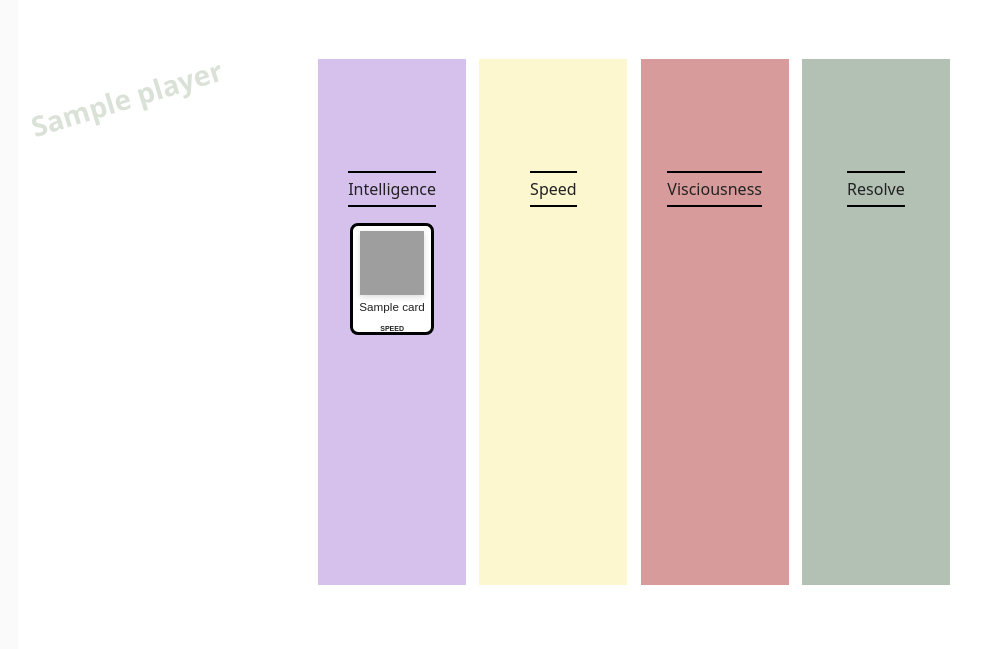
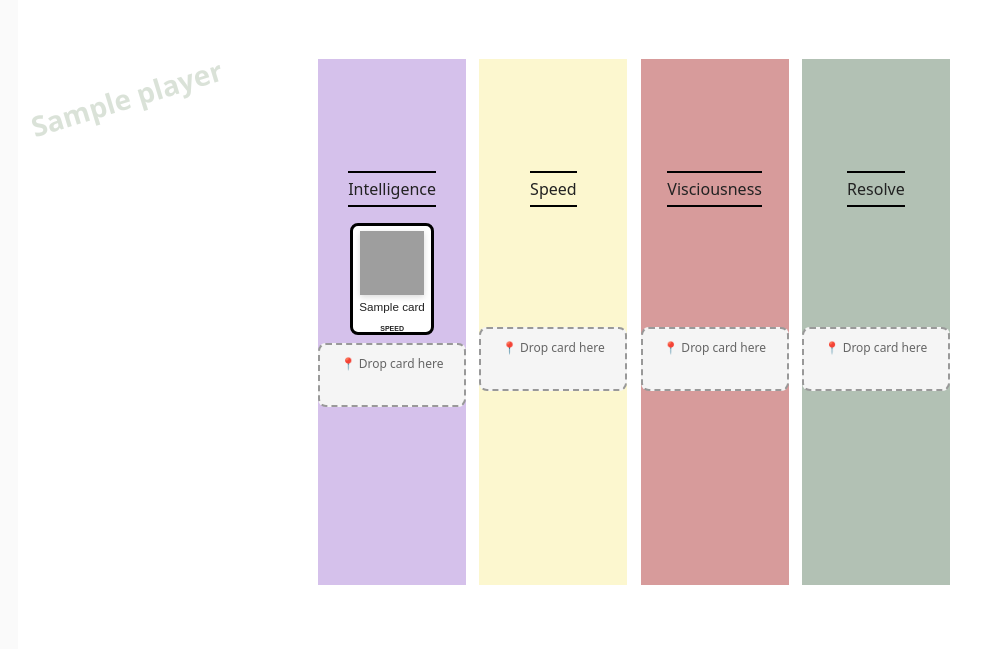
Before and after one commit to LucasWillemsens/Megans-Magische-Meesters, a Django app: page /game/1/board/1/ in a window 1280 px wide. Shown: the part 204-853 px from the top of the page, without its empty margins (6-987 px from the left). Run offline with Django 5.2, Linux system fonts and the light colour scheme; tables that the repository leaves empty hold one stand-in row (values such as "Sample post"); grey boxes are pictures that could not be loaded.

Commit message:
make cards daggable to lane, should rework slob javascript file
Co-authored-by: Copilot <copilot@github.com>

```diff
--- a/MMM/jinja2/MMM/battle/viewBoard.jinja2
+++ b/MMM/jinja2/MMM/battle/viewBoard.jinja2
@@ -10,9 +10,9 @@
         <div class="playerInfo">
             <h2>{{ player.name }}</h2>
             {% if player.profilePictureSource == "" %}
-            <img class="fit-picture" src="{{ static('profile.jpg')}}" alt="{{player.name}}'s profile picture" />
+            <img draggable="false" class="fit-picture" src="{{ static('profile.jpg')}}" alt="{{player.name}}'s profile picture" />
             {% else %}
-            <img class="fit-picture" src="{{ static('{{assetsDir}}+{{player.profilePictureSource}}')}}"
+            <img draggable="false" class="fit-picture" src="{{ static('{{assetsDir}}+{{player.profilePictureSource}}')}}"
                 alt="{{player.name}}'s profile picture" />
             {% endif %}
         </div>
@@ -38,9 +38,9 @@
                         {% for card in lane.cards %}
                             <li class="card smallCard">
                                 {% if card.card.artSource == "" %}
-                                <img class="fit-picture" src="{{ static('1flubeltje.jpg')}}" alt="no art of {{card.card.title}}" />
+                                <img draggable="false" class="fit-picture" src="{{ static('1flubeltje.jpg')}}" alt="no art of {{card.card.title}}" />
                                 {% else %}
-                                <img class="fit-picture" src="{{ static(card.card.artSource)}}" alt="art of {{card.card.title}}" />
+                                <img draggable="false" class="fit-picture" src="{{ static(card.card.artSource)}}" alt="art of {{card.card.title}}" />
                                 {% endif %}
 
                                 <div class="smallCardInfo">
@@ -62,9 +62,9 @@
                         {% for card in lane.trustedCards %}
                             <li class="card smallCard">
                                 {% if card.card.artSource == "" %}
-                                <img class="fit-picture" src="{{ static('1flubeltje.jpg')}}" alt="no art of {{card.card.title}}" />
+                                <img draggable="false" class="fit-picture" src="{{ static('1flubeltje.jpg')}}" alt="no art of {{card.card.title}}" />
                                 {% else %}
-                                <img class="fit-picture" src="{{ static(card.card.artSource)}}" alt="art of {{card.card.title}}" />
+                                <img draggable="false" class="fit-picture" src="{{ static(card.card.artSource)}}" alt="art of {{card.card.title}}" />
                                 {% endif %}
 
                                 <div class="smallCardInfo">
@@ -105,9 +105,9 @@
                         {% for card in lane.cards %}
                             <li class="card smallCard">
                                 {% if card.card.artSource == "" %}
-                                <img class="fit-picture" src="{{ static('1flubeltje.jpg')}}" alt="no art of {{card.card.title}}" />
+                                <img draggable="false" class="fit-picture" src="{{ static('1flubeltje.jpg')}}" alt="no art of {{card.card.title}}" />
                                 {% else %}
-                                <img class="fit-picture" src="{{ static(card.card.artSource)}}" alt="art of {{card.card.title}}" />
+                                <img draggable="false" class="fit-picture" src="{{ static(card.card.artSource)}}" alt="art of {{card.card.title}}" />
                                 {% endif %}
 
                                 <div class="smallCardInfo">
@@ -129,9 +129,9 @@
                         {% for card in lane.trustedCards %}
                             <li class="card smallCard">
                                 {% if card.card.artSource == "" %}
-                                <img class="fit-picture" src="{{ static('1flubeltje.jpg')}}" alt="no art of {{card.card.title}}" />
+                                <img draggable="false" class="fit-picture" src="{{ static('1flubeltje.jpg')}}" alt="no art of {{card.card.title}}" />
                                 {% else %}
-                                <img class="fit-picture" src="{{ static(card.card.artSource)}}" alt="art of {{card.card.title}}" />
+                                <img draggable="false" class="fit-picture" src="{{ static(card.card.artSource)}}" alt="art of {{card.card.title}}" />
                                 {% endif %}
 
                                 <div class="smallCardInfo">
@@ -181,7 +181,7 @@
         <ul class="hand">
             {% if handCards %}
             {% for card in handCards %}
-            <li class="card smallCard">
+            <li class="card smallCard" draggable="true">
                 <form method="post" action="{{ actionUrl }}" class="cardActionForm">
                     {{ csrf_input }}
                     <input type="hidden" name="action" value="play">
@@ -191,9 +191,9 @@
                         {# <span class="rank">{{ card.card.cardType }}</span>
                         <span class="suit">{{ card.card.title }}</span> #}
                         {% if card.card.artSource == "" %}
-                        <img class="fit-picture" src="{{ static('1flubeltje.jpg')}}" alt="no art of {{card.card.title}}" />
+                        <img draggable="false" class="fit-picture" src="{{ static('1flubeltje.jpg')}}" alt="no art of {{card.card.title}}" />
                         {% else %}
-                        <img class="fit-picture" src="{{ static(card.card.artSource)}}" alt="art of {{card.card.title}}" />
+                        <img draggable="false" class="fit-picture" src="{{ static(card.card.artSource)}}" alt="art of {{card.card.title}}" />
                         {% endif %}
 
                         <div class="smallCardInfo">
@@ -230,4 +230,6 @@
         </div>
 
     <a href="{{ returnURL }}">back</a>
+    <script type="module" src="{{ static('cardDragDrop.js')}}"></script>
     {% endblock %}
+{# {% load static %} #}
--- a/MMM/jinja2/MMM/index.jinja2
+++ b/MMM/jinja2/MMM/index.jinja2
@@ -82,3 +82,6 @@
         </a>
     </div>
 {% endblock %}
+
+{#
+<script type="module" src="{% static 'cardDragDrop.js' %}"></script> #}
--- /dev/null
+++ b/var/www/static/cardDragDrop.js
@@ -0,0 +1,302 @@
+/**
+ * Card Drag and Drop System
+ * Handles dragging cards to drop zones in each lane
+ */
+
+class CardDragDropSystem {
+    constructor() {
+        this.draggedCard = null;
+        this.dropZones = new Map();
+        this.init();
+    }
+
+    /**
+     * Initialize the drag and drop system
+     */
+    init() {
+        this.createDropZones();
+        this.setupCardDragListeners();
+        this.setupDropZoneListeners();
+    }
+
+    /**
+     * Create drop zones for each lane
+     */
+    createDropZones() {
+        // Get all lanes from both enemy and player boards
+        const allLanes = document.querySelectorAll('.lane');
+
+        allLanes.forEach((lane, index) => {
+            // Create a drop zone container for each lane
+            const dropZone = document.createElement('div');
+            dropZone.className = 'drop-zone';
+            dropZone.id = `drop-zone-${index}`;
+            dropZone.dataset.laneIndex = index;
+            dropZone.textContent = '📍 Drop card here';
+            dropZone.style.cssText = `
+                min-height: 40px;
+                border: 2px dashed #999;
+                border-radius: 8px;
+                padding: 10px;
+                text-align: center;
+                background-color: #f5f5f5;
+                cursor: pointer;
+                transition: all 0.3s ease;
+                font-size: 12px;
+                color: #666;
+                margin-top: 8px;
+            `;
+
+            // Insert drop zone at the end of each lane
+            lane.appendChild(dropZone);
+
+            // Store reference to drop zone
+            this.dropZones.set(index, {
+                element: dropZone,
+                lane: lane,
+                laneElement: lane
+            });
+        });
+
+        console.log(`Created ${this.dropZones.size} drop zones`);
+    }
+
+    /**
+     * Setup drag event listeners for all draggable cards
+     */
+    setupCardDragListeners() {
+        const draggableCards = document.querySelectorAll('.card[draggable="true"]');
+
+        draggableCards.forEach((card, index) => {
+            card.addEventListener('dragstart', this.onCardDragStart.bind(this));
+            card.addEventListener('dragend', this.onCardDragEnd.bind(this));
+        });
+
+        console.log(`Setup drag listeners for ${draggableCards.length} cards`);
+    }
+
+    /**
+     * Setup event listeners for drop zones
+     */
+    setupDropZoneListeners() {
+        this.dropZones.forEach((zoneData, index) => {
+            const zone = zoneData.element;
+
+            zone.addEventListener('dragover', this.onDropZoneDragOver.bind(this));
+            zone.addEventListener('dragleave', this.onDropZoneDragLeave.bind(this));
+            zone.addEventListener('drop', this.onDropZoneDrop.bind(this));
+        });
+    }
+
+    /**
+     * Handle card drag start
+     */
+    onCardDragStart(e) {
+        this.draggedCard = e.currentTarget;
+        this.draggedCard.style.opacity = '0.6';
+        this.draggedCard.classList.add('dragging');
+
+        // Set drag image and data
+        e.dataTransfer.effectAllowed = 'move';
+        e.dataTransfer.setData('text/html', this.draggedCard.innerHTML);
+
+        console.log('Drag started:', this.draggedCard);
+
+        // Highlight all drop zones
+        this.highlightAllDropZones(true);
+    }
+
+    /**
+     * Handle card drag end
+     */
+    onCardDragEnd(e) {
+        this.draggedCard.style.opacity = '1';
+        this.draggedCard.classList.remove('dragging');
+
+        // Remove drop zone highlights
+        this.highlightAllDropZones(false);
+
+        console.log('Drag ended');
+    }
+
+    /**
+     * Handle drag over a drop zone
+     */
+    onDropZoneDragOver(e) {
+        e.preventDefault();
+        e.dataTransfer.dropEffect = 'move';
+
+        const zone = e.currentTarget;
+        zone.classList.add('drop-zone-active');
+        zone.style.borderColor = '#4CAF50';
+        zone.style.backgroundColor = '#e8f5e9';
+
+        return false;
+    }
+
+    /**
+     * Handle drag leave from a drop zone
+     */
+    onDropZoneDragLeave(e) {
+        const zone = e.currentTarget;
+        zone.classList.remove('drop-zone-active');
+        zone.style.borderColor = '#999';
+        zone.style.backgroundColor = '#f5f5f5';
+
+        return false;
+    }
+
+    /**
+     * Handle drop on a drop zone
+     */
+    onDropZoneDrop(e) {
+        e.preventDefault();
+        e.stopPropagation();
+
+        const zone = e.currentTarget;
+        zone.classList.remove('drop-zone-active');
+        zone.style.borderColor = '#999';
+        zone.style.backgroundColor = '#f5f5f5';
+
+        if (this.draggedCard) {
+            const cardTitle = this.draggedCard.textContent;
+            console.log(`Card dropped: "${cardTitle}" in zone`, zone.id);
+
+            // Visual feedback
+            zone.textContent = `✓ Dropped: ${cardTitle}`;
+            zone.style.backgroundColor = '#c8e6c9';
+            zone.style.borderColor = '#4CAF50';
+
+            // Reset the zone text after 2 seconds
+            setTimeout(() => {
+                zone.textContent = '📍 Drop card here';
+                zone.style.backgroundColor = '#f5f5f5';
+                zone.style.borderColor = '#999';
+            }, 2000);
+
+            // Here you can add logic to send the drop action to your server
+            this.handleCardDrop(this.draggedCard, zone);
+        }
+
+        return false;
+    }
+
+    /**
+     * Handle the card drop action (send to server or handle locally)
+     */
+    handleCardDrop(card, zone) {
+        // Extract card information from the card element
+        const cardId = this.extractCardId(card);
+        const laneIndex = zone.dataset.laneIndex;
+
+        console.log(`Processing drop - Card ID: ${cardId}, Lane: ${laneIndex}`);
+
+        // You can emit a custom event for other parts of your application to handle
+        const dropEvent = new CustomEvent('cardDropped', {
+            detail: {
+                cardId: cardId,
+                card: card,
+                zone: zone,
+                laneIndex: laneIndex,
+                timestamp: new Date().toISOString()
+            }
+        });
+
+        document.dispatchEvent(dropEvent);
+
+        // Optional: send to server via AJAX
+        // this.sendDropToServer(cardId, laneIndex);
+    }
+
+    /**
+     * Extract card ID from card element (adjust based on your HTML structure)
+     */
+    extractCardId(card) {
+        // Try to find card ID from various possible sources
+        const form = card.querySelector('form');
+        if (form) {
+            const cardIdInput = form.querySelector('input[name="card_id"]');
+            if (cardIdInput) {
+                return cardIdInput.value;
+            }
+        }
+
+        // Fallback: use card's ID attribute or index
+        return card.id || card.dataset.cardId || 'unknown';
+    }
+
+    /**
+     * Highlight or remove highlight from all drop zones
+     */
+    highlightAllDropZones(highlight) {
+        this.dropZones.forEach((zoneData) => {
+            const zone = zoneData.element;
+            if (highlight) {
+                zone.style.borderColor = '#2196F3';
+                zone.style.backgroundColor = '#e3f2fd';
+            } else {
+                zone.classList.remove('drop-zone-active');
+                zone.style.borderColor = '#999';
+                zone.style.backgroundColor = '#f5f5f5';
+            }
+        });
+    }
+
+    /**
+     * Send drop action to server (optional)
+     */
+    sendDropToServer(cardId, laneIndex) {
+        // Get CSRF token if available
+        const csrfToken = document.querySelector('[name="csrfmiddlewaretoken"]');
+        const token = csrfToken ? csrfToken.value : '';
+
+        const data = {
+            action: 'drop_card',
+            card_id: cardId,
+            lane: laneIndex
+        };
+
+        // Uncomment and adjust the fetch call based on your server endpoint
+        /*
+        fetch('/your-drop-endpoint/', {
+            method: 'POST',
+            headers: {
+                'Content-Type': 'application/json',
+                'X-CSRFToken': token
+            },
+            body: JSON.stringify(data)
+        })
+        .then(response => response.json())
+        .then(data => {
+            console.log('Drop processed:', data);
+        })
+        .catch(error => {
+            console.error('Error sending drop:', error);
+        });
+        */
+    }
+
+    /**
+     * Refresh the drag and drop system (call after dynamic updates)
+     */
+    refresh() {
+        // Clear existing listeners
+        this.dropZones.clear();
+
+        // Reinitialize
+        this.init();
+    }
+}
+
+// Initialize the system when DOM is ready
+document.addEventListener('DOMContentLoaded', () => {
+    window.cardDragDrop = new CardDragDropSystem();
+    console.log('Card Drag and Drop System initialized');
+});
+
+// Listen for custom cardDropped events (example usage)
+document.addEventListener('cardDropped', (e) => {
+    const { cardId, laneIndex } = e.detail;
+    console.log(`Card ${cardId} was dropped on lane ${laneIndex}`);
+    // Add your custom handling here
+});
```
